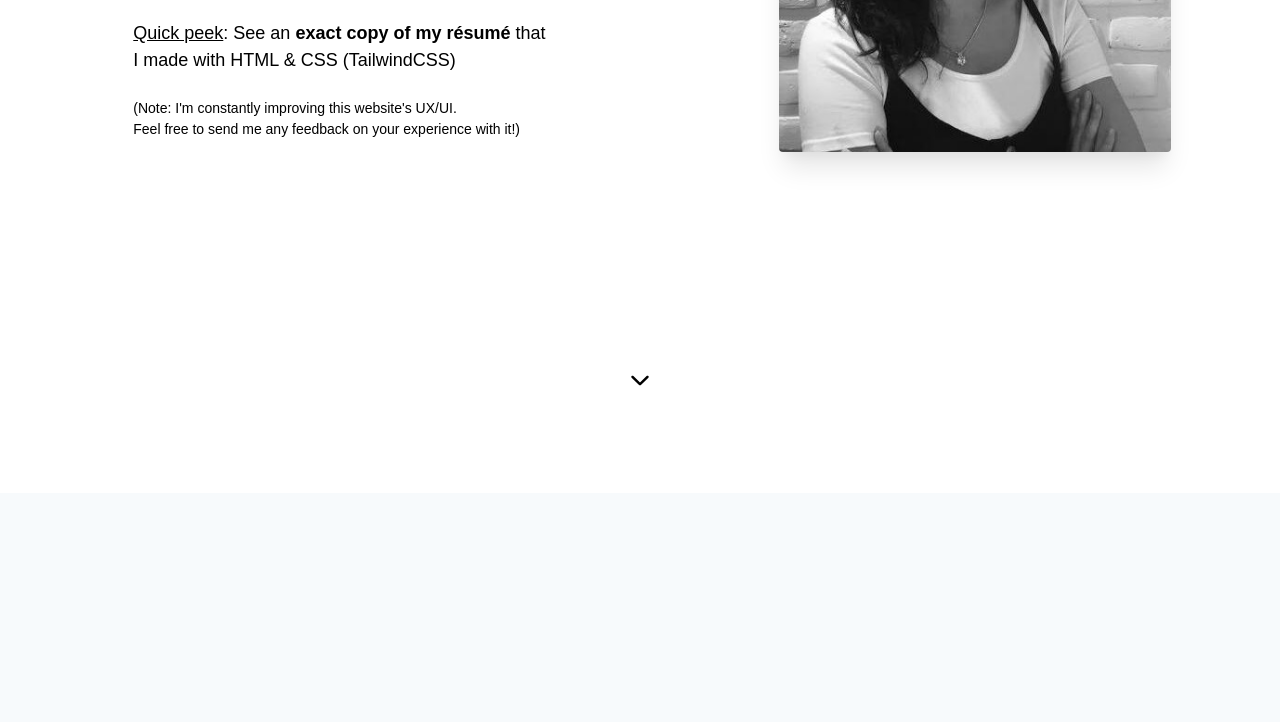
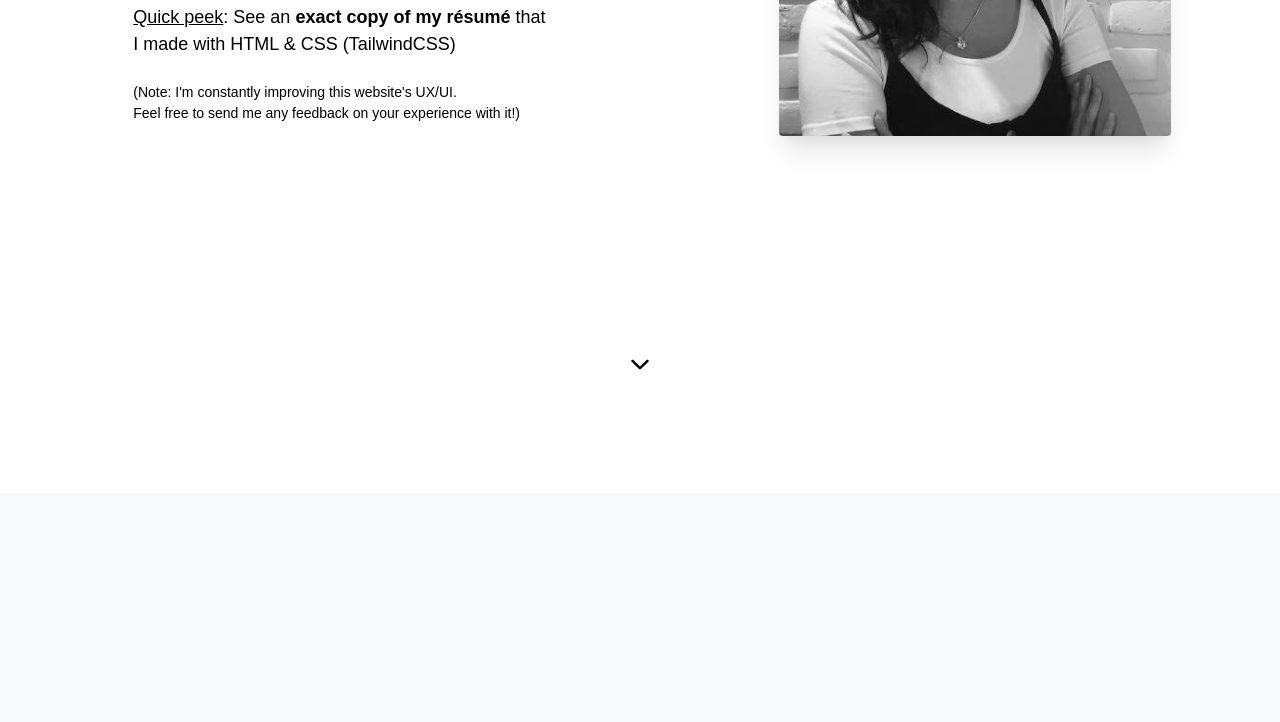
Before and after one commit to silvinabt87/silvinabt87.github.io, a website built with Parcel: page index.html in a window 1280 px wide. Shown: the part 387-1109 px from the top of the page. Built offline with nearby package versions, Linux system fonts and the light colour scheme; a web font is replaced by a local one.

Commit message:
fix first section padding

```diff
--- a/index.html
+++ b/index.html
@@ -16,7 +16,7 @@
 
   <body class="flex flex-col md:flex md:flex-col font-body">
     <section
-      class="min-h-screen pt-24 flex flex-col items-center md:flex md:flex-col md:items-center xs:items-center"
+      class="min-h-screen pt-20 flex flex-col items-center md:flex md:flex-col md:items-center xs:items-center"
     >
       <!-- Intro -->
       <div
```
